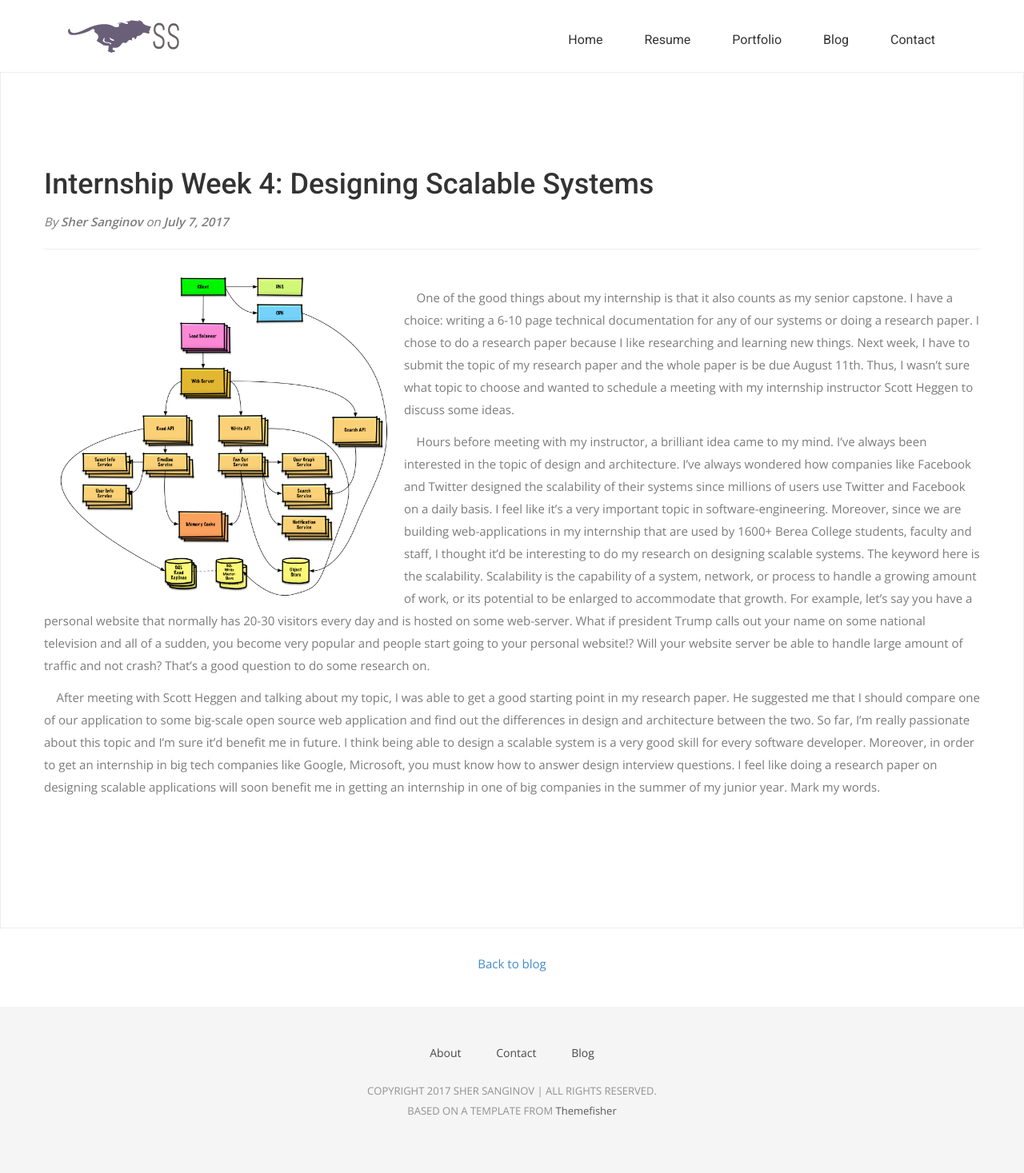
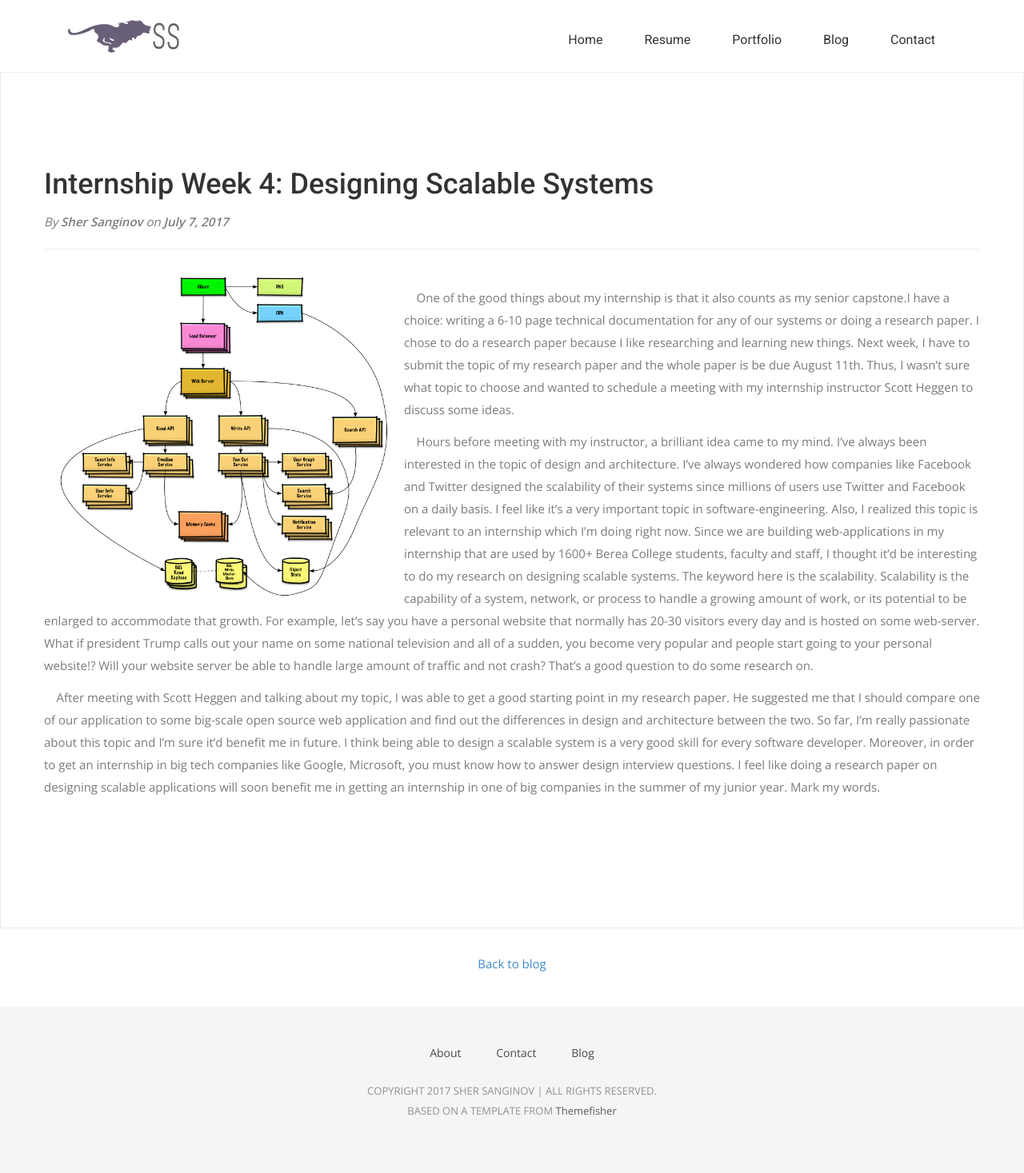
Before and after one commit to sanginovs/personal-website, a Jekyll site: the page built from _posts/2017-07-7-project-idea.md, in a window 1280 px wide. Shown: the whole page at 80% size. Built offline with Jekyll 4.4.1, drawn with Linux system fonts in a browser that asks for light colours; nearby versions of some CDN libraries; some web fonts are replaced; comment, search, counter and statistics services are not loaded.

Commit message:
added week 4 blog

```diff
--- a/_posts/2017-07-7-project-idea.md
+++ b/_posts/2017-07-7-project-idea.md
@@ -7,9 +7,9 @@ author: "Sher Sanginov"
 
 <img class="img-responsive" src="/assets/img/intern8.png" alt="Drawing" style="width: 450px; height: 400px; display: block; float:left; ">
 
-&nbsp;&nbsp;&nbsp;&nbsp;One of the good things about my internship is that it also counts as my senior capstone. I have a choice: writing a 6-10 page technical documentation for any of our systems or doing a research paper. I chose to do a research paper because I like researching and learning new things. Next week, I have to submit the topic of my research paper and the whole paper is be due August 11th. Thus, I wasn't sure what topic to choose and wanted to schedule a meeting with my internship instructor Scott Heggen to discuss some ideas.
+&nbsp;&nbsp;&nbsp;&nbsp;One of the good things about my internship is that it also counts as my senior capstone.I have a choice: writing a 6-10 page technical documentation for any of our systems or doing a research paper. I chose to do a research paper because I like researching and learning new things. Next week, I have to submit the topic of my research paper and the whole paper is be due August 11th. Thus, I wasn't sure what topic to choose and wanted to schedule a meeting with my internship instructor Scott Heggen to discuss some ideas.
 
-&nbsp;&nbsp;&nbsp;&nbsp;Hours before meeting with my instructor, a brilliant idea came to my mind. I've always been interested in the topic of design and architecture. I've always wondered how companies like Facebook and Twitter designed the scalability of their systems since millions of users use Twitter and Facebook on a daily basis. I feel like it's a very important topic in software-engineering. Moreover, since we are building web-applications in my internship that are used by 1600+ Berea College students, faculty and staff, I thought it'd be interesting to do my research on designing scalable systems. The keyword here is the scalability. Scalability is the capability of a system, network, or process to handle a growing amount of work, or its potential to be enlarged to accommodate that growth. For example, let's say you have a personal website that normally has 20-30 visitors every day and is hosted on some web-server. What if president Trump calls out your name on some national television and all of a sudden, you become very popular and people start going to your personal website!? Will your website server be able to handle large amount of traffic and not crash? That's a good question to do some research on.
+&nbsp;&nbsp;&nbsp;&nbsp;Hours before meeting with my instructor, a brilliant idea came to my mind. I've always been interested in the topic of design and architecture. I've always wondered how companies like Facebook and Twitter designed the scalability of their systems since millions of users use Twitter and Facebook on a daily basis. I feel like it's a very important topic in software-engineering. Also, I realized this topic is relevant to an internship which I'm doing right now. Since we are building web-applications in my internship that are used by 1600+ Berea College students, faculty and staff, I thought it'd be interesting to do my research on designing scalable systems.  The keyword here is the scalability. Scalability is the capability of a system, network, or process to handle a growing amount of work, or its potential to be enlarged to accommodate that growth. For example, let's say you have a personal website that normally has 20-30 visitors every day and is hosted on some web-server. What if president Trump calls out your name on some national television and all of a sudden, you become very popular and people start going to your personal website!? Will your website server be able to handle large amount of traffic and not crash? That's a good question to do some research on.
 
 &nbsp;&nbsp;&nbsp;&nbsp;After meeting with Scott Heggen and talking about my topic, I was able to get a good starting point in my research paper. He suggested me that I should compare one of our application to some big-scale open source web application and find out the differences in design and architecture between the two. So far, I'm really passionate about this topic and I'm sure it'd benefit me in future. I think being able to design a scalable system is a very good skill for every software developer. Moreover, in order to get an internship in big tech companies like Google, Microsoft, you must know how to answer design interview questions. I feel like doing a research paper on designing scalable applications will soon benefit me in getting an internship in one of big companies in the summer of my junior year. Mark my words.
 
```
